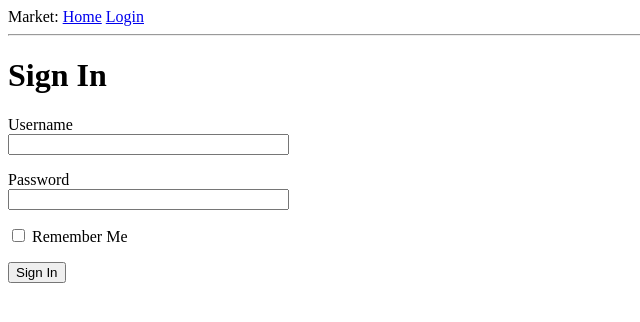
After one commit to slajob/images-market-solana, a Flask app: page /login in a window 1280 px wide. The commit adds this page. Shown: the top 322 px of the page, without its empty margins (0-640 px from the left). Run offline with Flask 3, Linux system fonts and the light colour scheme.

Commit message:
login dummy

```diff
--- a/app/__init__.py
+++ b/app/__init__.py
@@ -1,5 +1,7 @@
 from flask import Flask
+from config import Config
 
 app = Flask(__name__)
+app.config.from_object(Config)
 
 from app import routes
--- /dev/null
+++ b/app/forms.py
@@ -0,0 +1,9 @@
+from flask_wtf import FlaskForm
+from wtforms import StringField, PasswordField, BooleanField, SubmitField
+from wtforms.validators import DataRequired
+
+class LoginForm(FlaskForm):
+    username = StringField('Username', validators=[DataRequired()])
+    password = PasswordField('Password', validators=[DataRequired()])
+    remember_me = BooleanField('Remember Me')
+    submit = SubmitField('Sign In')
--- a/app/routes.py
+++ b/app/routes.py
@@ -1,5 +1,6 @@
-from flask import render_template
+from flask import render_template, flash, redirect
 from app import app
+from app.forms import LoginForm
 
 @app.route('/')
 @app.route('/index')
@@ -16,3 +17,13 @@ def index():
         }
     ]
     return render_template('index.html', title='Home', user=user, posts=posts)
+
+@app.route('/login', methods=['GET', 'POST'])
+def login():
+    form = LoginForm()
+    if form.validate_on_submit():
+        flash("Login requested for user {}, remmember_me={}".format(
+            form.username.data, form.remember_me.data
+        ))
+        return redirect('/index')
+    return render_template('login.html', title='Sign In', form=form)
--- a/app/templates/base.html
+++ b/app/templates/base.html
@@ -8,8 +8,20 @@
       {% endif %}
     </head>
     <body>
-        <div>Market: <a href="/index">Home</a></div>
+        <div>Market:
+            <a href="/index">Home</a>
+            <a href="/login">Login</a>
+        </div>
         <hr>
+        {%  with messages = get_flashed_messages() %}
+        {% if messages %}
+        <ul>
+            {% for message in messages %}
+            <li>{{ message }}</li>
+            {% endfor %}
+        </ul>
+        {% endif %}
+        {% endwith %}
         {% block content %}{% endblock %}
     </body>
 </html>
--- /dev/null
+++ b/app/templates/login.html
@@ -0,0 +1,18 @@
+{% extends "base.html" %}
+
+{%  block content %}
+    <h1>Sign In</h1>
+    <form action="" method="post" novalidate>
+        {{ form.hidden_tag() }}
+        <p>
+            {{ form.username.label }}<br>
+            {{ form.username(size=32) }}
+        </p>
+        <p>
+            {{ form.password.label }}<br>
+            {{ form.password(size=32) }}
+        </p>
+        <p>{{ form.remember_me() }} {{ form.remember_me.label }}</p>
+        <p>{{ form.submit() }}</p>
+    </form>
+{% endblock %}
--- /dev/null
+++ b/config.py
@@ -0,0 +1,4 @@
+import os
+
+class Config:
+    SECRET_KEY = os.environ.get('SECRET_KEY')
```
